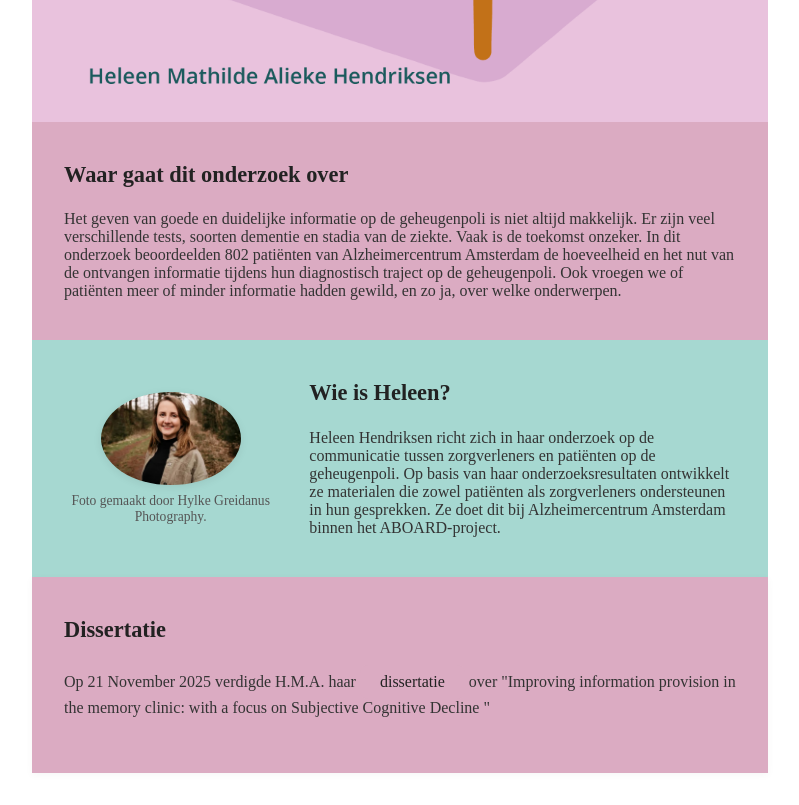
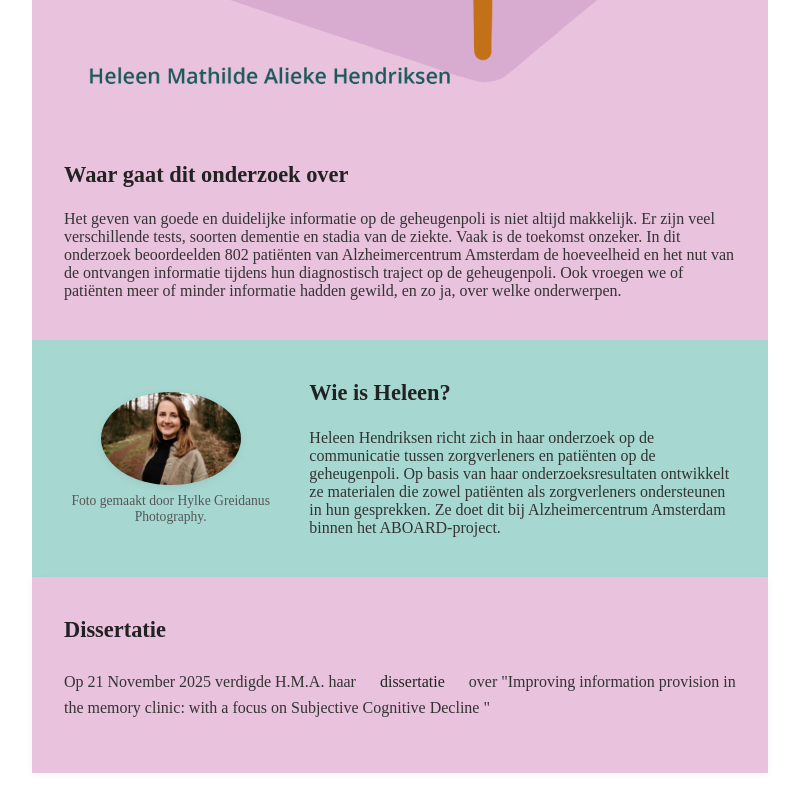
Before and after one commit to JCZuurmond/hma-hendriksen-dissertatie-website, a SvelteKit app: page / in a window 1280 px wide. Shown: the part 1080-1885 px from the top of the page, without its empty margins (240-1039 px from the left). Built offline with nearby package versions, Linux system fonts and the light colour scheme.

Commit message:
Update pink color to RGB(233, 194, 222)

```diff
--- a/src/routes/+page.svelte
+++ b/src/routes/+page.svelte
@@ -100,7 +100,7 @@
     transition: background 0.2s;
   }
   .nav-bar button:hover {
-    background: rgb(219, 171, 194);
+    background: rgb(233, 194, 222);
     color: #111;
   }
   main {
@@ -150,7 +150,7 @@
       max-width: 800px;
       margin: 0 auto;
       padding: 2.5rem 2rem;
-      background-color: rgb(219, 171, 194); /* Suggested color */
+      background-color: rgb(233, 194, 222);
       border-radius: 0;
       box-sizing: border-box;
     }
@@ -234,7 +234,7 @@
     max-width: 800px;
     margin: 0 auto;
     padding: 2.5rem 2rem;
-    background-color: rgb(219, 171, 194); /* Suggested color */
+    background-color: rgb(233, 194, 222);
     border-radius: 0;
     box-sizing: border-box;
     box-shadow: 0 2px 8px rgba(0,0,0,0.04);
@@ -259,7 +259,7 @@
   .dissertation-link {
     display: inline-block;
     padding: 0.5rem 1.25rem;
-    background-color: rgb(219, 171, 194);
+    background-color: rgb(233, 194, 222);
     color: #222;
     border-radius: 0.5rem;
     text-decoration: none;
@@ -302,7 +302,7 @@
     transition: background 0.2s;
   }
   .footer-link:hover {
-    background: rgb(219, 171, 194);
+    background: rgb(233, 194, 222);
     color: #111;
   }
   .footer-separator {
```
Also changed, not shown: 1 other file (tests, documents, lock files or other folders).
